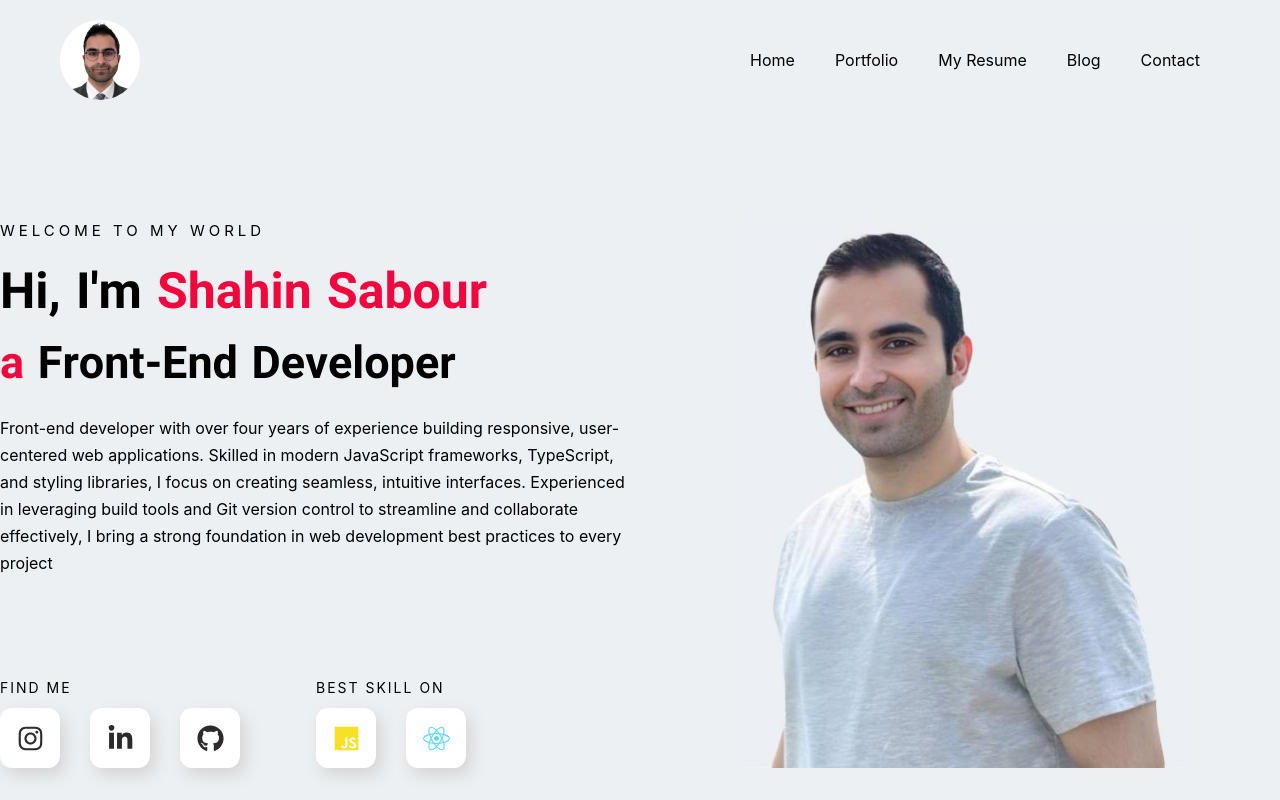
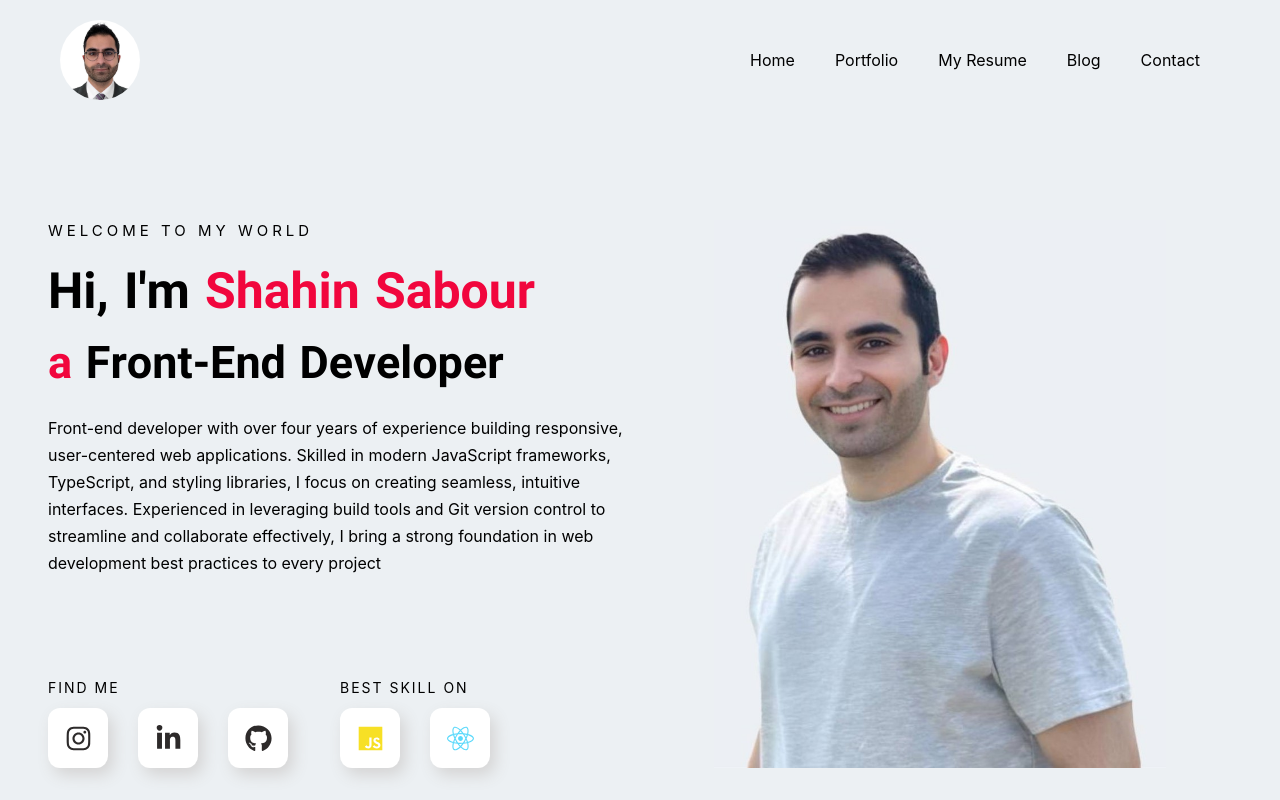
Before and after one commit to ShahinSabour/react_portfolio, a React (Create React App) app: page / in a window 1280 px wide. Shown: the top 800 px of the page. Built offline with nearby package versions, Linux system fonts and the light colour scheme.

Commit message:
Update tailwind.config.js

```diff
--- a/tailwind.config.js
+++ b/tailwind.config.js
@@ -5,6 +5,15 @@ module.exports = {
   ],
   theme: {
     extend: {},
+    container: {
+      padding: {
+        DEFAULT: '3rem',
+        sm: '2rem',
+        lg: '2rem',
+        xl: '3rem',
+        '2xl': '6rem',
+      }
+    }
   },
   plugins: [],
 }
```
